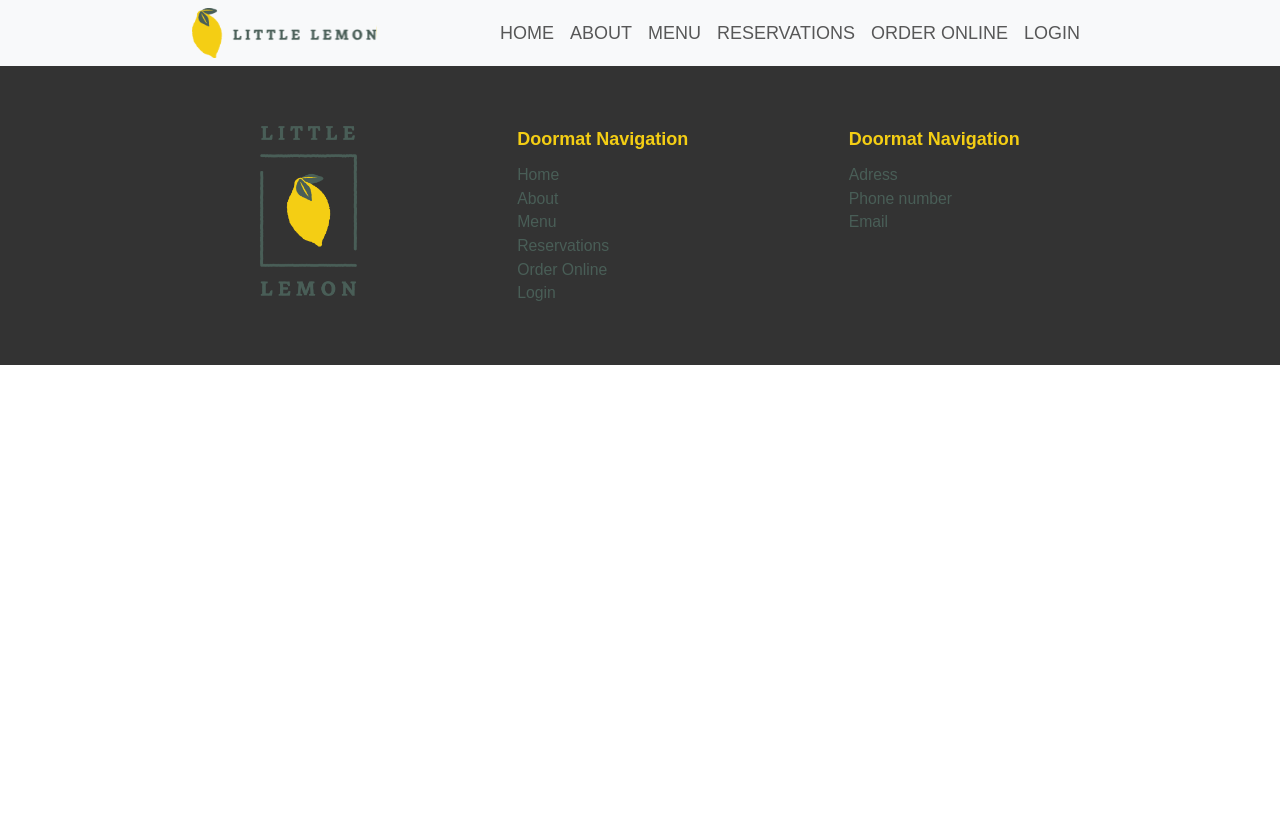
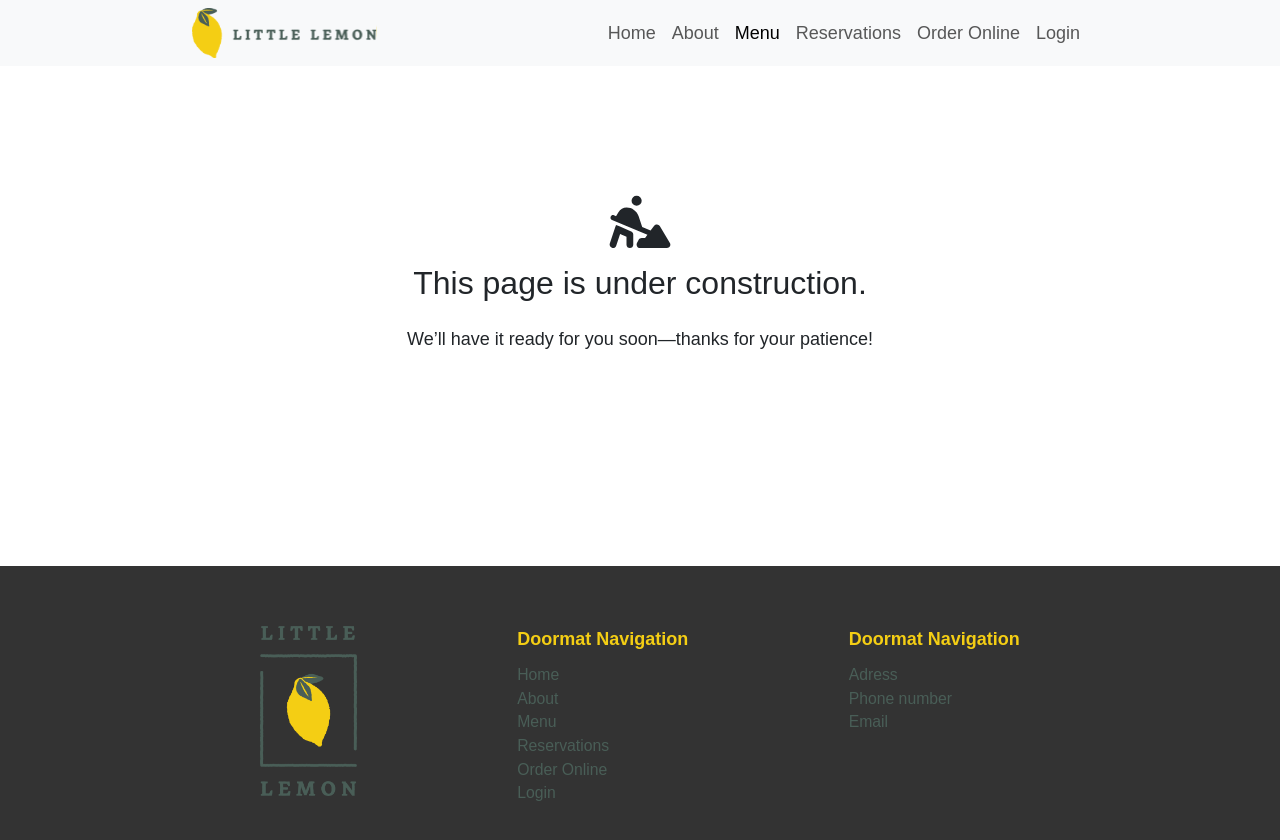
Before and after one commit to A7mat/LittleLemon-Restaurant, a React (Create React App) app: page /menu in a window 1280 px wide. Shown: the top 840 px of the page. Before the commit the page ends 800 px from the top, so only its background shows below. Built offline with nearby package versions, Linux system fonts and the light colour scheme.

Commit message:
header navigation + add PageNotReady.js

```diff
--- a/package.json
+++ b/package.json
@@ -16,6 +16,7 @@
     "react": "^19.0.0",
     "react-dom": "^19.0.0",
     "react-router-dom": "^7.4.0",
+    "react-router-hash-link": "^2.4.3",
     "react-scripts": "5.0.1",
     "sass": "^1.86.0",
     "web-vitals": "^2.1.4"
--- a/src/App.js
+++ b/src/App.js
@@ -5,6 +5,7 @@ import Bookings from './pages/bookings/index.js';
 import ConfirmedBooking from './pages/bookings/ConfirmedBooking.js';
 import { useEffect, useState } from 'react';
 import './styles/App.scss';
+import PageNotReady from './pages/PageNotReady.js';
 
 function App() {
   const [availableTimes, setAvailableTimes] = useState([]);
@@ -40,10 +41,20 @@ function App() {
             }
           />
           <Route
+            path="/menu"
+            element={ <PageNotReady/> }
+          />
+          <Route
+            path="/order"
+            element={ <PageNotReady/> }
+          />
+          <Route
+            path="/login"
+            element={ <PageNotReady/> }
+          />
+          <Route
             path="/confirmed-booking"
-            element={
-              <ConfirmedBooking/>
-            }
+            element={ <ConfirmedBooking/> }
           />
         </Routes>
       </Layout>
--- a/src/components/Header.js
+++ b/src/components/Header.js
@@ -1,15 +1,23 @@
+import { HashLink } from 'react-router-hash-link';
 import logo from '../assets/Logo.svg';
-import NavLink from 'react-router-dom';
+import { NavLink } from 'react-router-dom';
 
 function Header() {
 
-  const navItems = ['home', 'about', 'menu', 'reservations', 'order online', 'login']
+  const navItems = [
+    { title: 'Home', navigation: '/' },
+    { title: 'About', navigation: '/#about' },
+    { title: 'Menu', navigation: '/menu' },
+    { title: 'Reservations', navigation: '/reservations' },
+    { title: 'Order Online', navigation: '/order' },
+    { title: 'Login', navigation: '/login' },
+  ];
 
   return (
     <header className="d-flex w-100 bg-light">
       <nav className="navbar navbar-expand-md navbar-light _max_width">
         <div className="container-fluid">
-          <img src={logo} alt="logo" height="50px"/>
+          <NavLink to="/"><img src={logo} alt="logo" height="50px"/></NavLink>
           {/* <a className="navbar-brand" href="#">Navbar</a> */}
           <div>
             <button className="navbar-toggler" type="button" data-bs-toggle="collapse" data-bs-target="#navbarSupportedContent" aria-controls="navbarSupportedContent" aria-expanded="false" aria-label="Toggle navigation">
@@ -20,7 +28,11 @@ function Header() {
               {navItems.map((e, index) => (
                     <li className='nav-item' key={index}>
                         {/* switch to NavLinks */}
-                      <a href="" className='nav-link'>{e.toUpperCase()}</a>
+                        { e.title === 'About' ?
+                        <HashLink to={e.navigation} className='nav-link'>{e.title}</HashLink>
+                        :
+                        <NavLink to={e.navigation} className='nav-link'>{e.title}</NavLink>
+                      }
                     </li>
                   ))}
               </ul>
--- a/src/components/Main/About.js
+++ b/src/components/Main/About.js
@@ -5,7 +5,7 @@ import restPic2 from "../../assets/restaurant chef B.jpg"
 
 const About = () => {
   return (
-    <section className="about-section _max_width">
+    <section className="about-section _max_width" id="about">
       <section className="about-text-content _max_width" >
         <header>
           <h1 className="about-text-content-header-h1">Little Lemon</h1>
--- /dev/null
+++ b/src/pages/PageNotReady.js
@@ -0,0 +1,14 @@
+import { faPersonDigging } from '@fortawesome/free-solid-svg-icons';
+import { FontAwesomeIcon } from '@fortawesome/react-fontawesome';
+
+const PageNotReady = () => {
+  return (
+    <div className="container confirmed-booking">
+      <FontAwesomeIcon icon={faPersonDigging} size="3x" />
+      <h2>This page is under construction.</h2>
+      <p>We’ll have it ready for you soon—thanks for your patience!</p>
+    </div>
+  );
+};
+
+export default PageNotReady;
```
Also changed, not shown: 1 other file (tests, documents, lock files or other folders).
